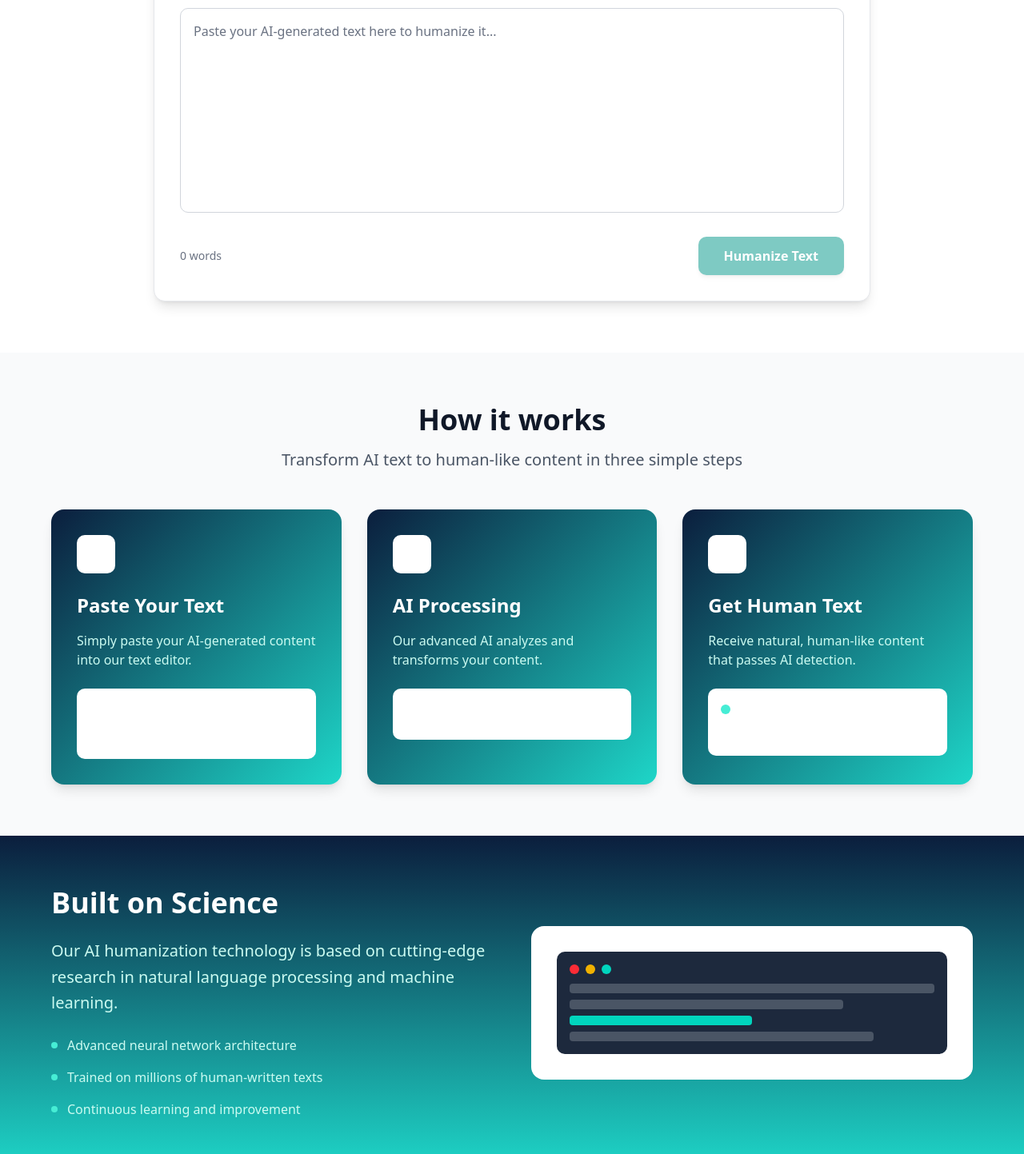
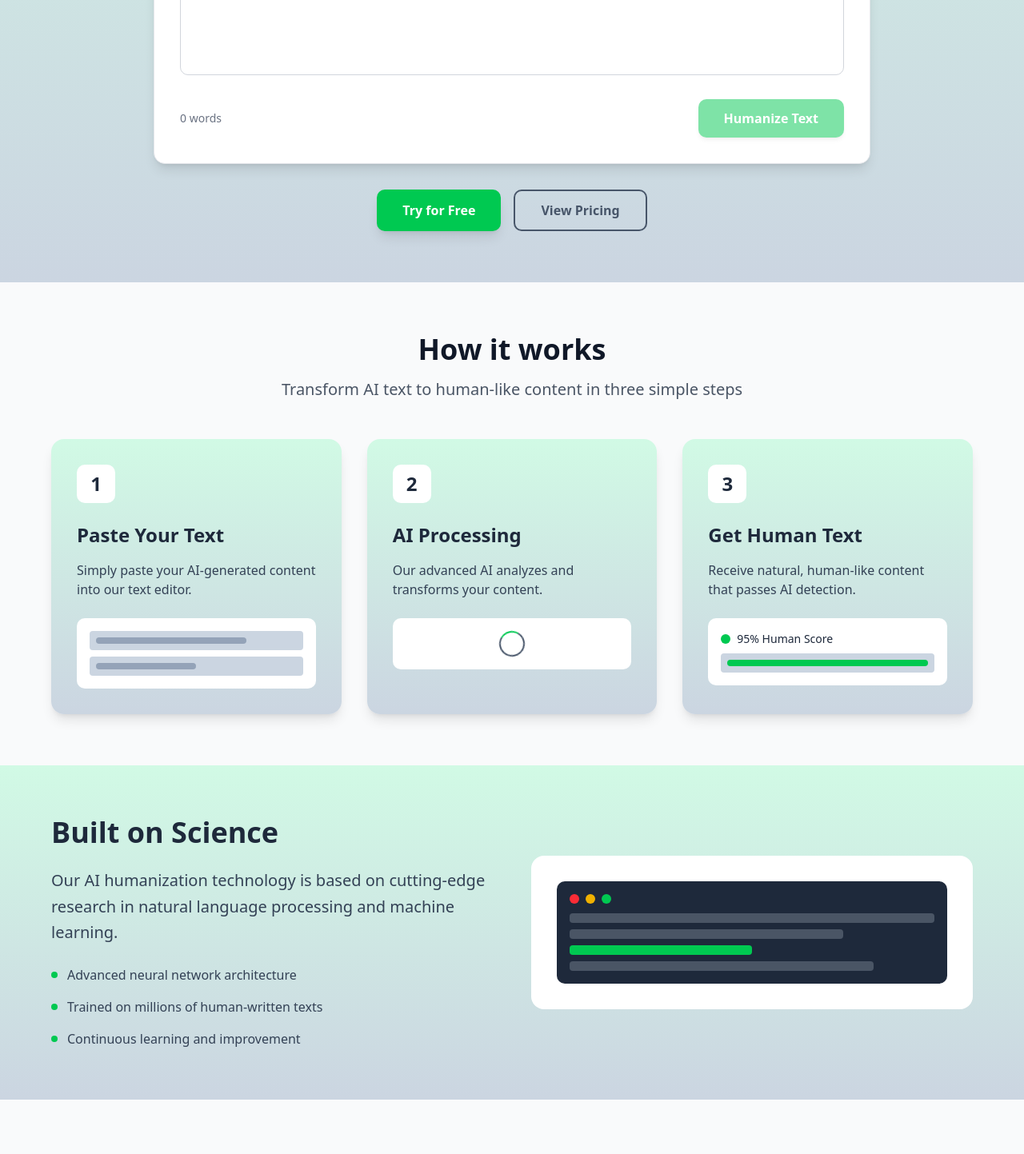
Before and after one commit to Rohitvishwakarma5133/hello, a Next.js app: page / in a window 1280 px wide. Shown: the part 660-2103 px from the top of the page at 80% size. Built offline with nearby package versions, Linux system fonts and the light colour scheme.

Commit message:
added the correct gradient and styling and needs to update the pricing and hero section

```diff
--- a/src/app/globals.css
+++ b/src/app/globals.css
@@ -107,32 +107,27 @@
   --muddy-waters: oklch(0.65 0.10 50);     /* #bb855f */
   --viking: oklch(0.60 0.20 240);          /* #5d8bb */
 
-  /* New Navy-Teal Gradient Palette */
-  --color-primary-navy: #0B1E3D;
-  --color-primary-teal: #1ED6C8;
-  --color-secondary-navy-light: #1a3454;
-  --color-secondary-teal-light: #4de0d6;
-  --color-secondary-teal-dark: #0ba398;
-  --color-accent-teal-50: #f0fdfc;
-  --color-accent-teal-100: #ccfbf1;
-  --color-accent-teal-200: #99f6e4;
-  --color-accent-teal-300: #5eead4;
-  --color-accent-teal-400: #2dd4bf;
-  --color-accent-teal-500: #14b8a6;
-  --color-accent-teal-600: #0d9488;
-  --color-accent-teal-700: #0f766e;
-  --color-accent-teal-800: #115e59;
-  --color-accent-teal-900: #134e4a;
-  --color-neutral-50: #f8fafc;
-  --color-neutral-100: #f1f5f9;
-  --color-neutral-200: #e2e8f0;
-  --color-neutral-300: #cbd5e1;
-  --color-neutral-400: #94a3b8;
-  --color-neutral-500: #64748b;
-  --color-neutral-600: #475569;
-  --color-neutral-700: #334155;
-  --color-neutral-800: #1e293b;
-  --color-neutral-900: #0f172a;
+  /* New Slate-Emerald Gradient Palette */
+  --color-primary-emerald: #10b981;
+  --color-slate-100: #f1f5f9;
+  --color-slate-200: #e2e8f0;
+  --color-slate-300: #cbd5e1;
+  --color-slate-400: #94a3b8;
+  --color-slate-500: #64748b;
+  --color-slate-600: #475569;
+  --color-slate-700: #334155;
+  --color-slate-800: #1e293b;
+  --color-slate-900: #0f172a;
+  --color-emerald-50: #ecfdf5;
+  --color-emerald-100: #d1fae5;
+  --color-emerald-200: #a7f3d0;
+  --color-emerald-300: #6ee7b7;
+  --color-emerald-400: #34d399;
+  --color-emerald-500: #10b981;
+  --color-emerald-600: #059669;
+  --color-emerald-700: #047857;
+  --color-emerald-800: #065f46;
+  --color-emerald-900: #064e3b;
 }
 
 .dark {
@@ -193,58 +188,57 @@
 /* Gradient Definitions */
 @layer utilities {
   .bg-gradient-primary {
-    background: linear-gradient(180deg, var(--color-primary-navy) 0%, var(--color-primary-teal) 100%);
+    background: linear-gradient(to top, var(--color-slate-300) 0%, var(--color-emerald-100) 100%);
   }
 
   .bg-gradient-primary-diagonal {
-    background: linear-gradient(135deg, var(--color-primary-navy) 0%, var(--color-primary-teal) 100%);
+    background: linear-gradient(135deg, var(--color-slate-300) 0%, var(--color-emerald-100) 100%);
   }
 
   .bg-gradient-accent {
-    background: linear-gradient(135deg, var(--color-accent-teal-500) 0%, var(--color-accent-teal-600) 100%);
+    background: linear-gradient(135deg, var(--color-emerald-500) 0%, var(--color-emerald-600) 100%);
   }
 
   /* Text Colors */
-  .text-primary-navy {
-    color: var(--color-primary-navy);
+  .text-primary-emerald {
+    color: var(--color-primary-emerald);
   }
 
-  .text-primary-teal {
-    color: var(--color-primary-teal);
+  .text-slate {
+    color: var(--color-slate-700);
   }
 
   /* Border Colors */
-  .border-primary-teal {
-    border-color: var(--color-primary-teal);
+  .border-primary-emerald {
+    border-color: var(--color-primary-emerald);
   }
 
   /* Focus States with WCAG AA Contrast */
-  .focus-teal:focus {
-    outline: 2px solid var(--color-accent-teal-500);
+  .focus-emerald:focus {
+    outline: 2px solid var(--color-emerald-500);
     outline-offset: 2px;
   }
 
   /* Button Variants with High Contrast */
   .btn-primary {
-    background-color: var(--color-accent-teal-600);
+    background-color: var(--color-emerald-500);
     color: white;
     transition: background-color 0.2s ease;
   }
 
   .btn-primary:hover {
-    background-color: var(--color-accent-teal-700);
+    background-color: var(--color-emerald-600);
   }
 
   .btn-secondary {
     background-color: transparent;
-    color: white;
-    border: 2px solid white;
+    color: var(--color-slate-700);
+    border: 2px solid var(--color-slate-600);
     transition: all 0.2s ease;
   }
 
   .btn-secondary:hover {
-    background-color: rgba(255, 255, 255, 0.15);
-    backdrop-filter: blur(4px);
+    background-color: var(--color-slate-100);
   }
 }
 
--- a/src/app/page.tsx
+++ b/src/app/page.tsx
@@ -53,16 +53,16 @@ export default function Home() {
               </h1>
             </div>
             <div className="hidden md:flex items-center space-x-8">
-              <a href="#" className="text-sm text-slate-600 hover:text-teal-600 transition-colors">
+              <a href="#" className="text-sm text-slate-600 hover:text-green-600 transition-colors">
                 AI Humanizer
               </a>
-              <a href="#" className="text-sm text-slate-600 hover:text-teal-600 transition-colors">
+              <a href="#" className="text-sm text-slate-600 hover:text-green-600 transition-colors">
                 Blog
               </a>
-              <a href="#" className="text-sm text-slate-600 hover:text-teal-600 transition-colors">
+              <a href="#" className="text-sm text-slate-600 hover:text-green-600 transition-colors">
                 Contact
               </a>
-              <a href="#" className="text-sm text-slate-600 hover:text-teal-600 transition-colors">
+              <a href="/pricing" className="text-sm text-slate-600 hover:text-green-600 transition-colors">
                 Pricing
               </a>
             </div>
@@ -70,7 +70,7 @@ export default function Home() {
               <button className="text-sm text-slate-600 hover:text-slate-800 px-3 py-2 transition-colors">
                 Log in
               </button>
-              <button className="text-sm bg-teal-600 text-white px-4 py-2 rounded-lg hover:bg-teal-700 transition-colors shadow-md">
+              <button className="bg-green-500 hover:bg-green-600 text-white rounded-[10px] transition-colors focus-visible:outline-none focus-visible:ring-2 focus-visible:ring-ring focus-visible:ring-offset-2 disabled:opacity-50 disabled:pointer-events-none text-sm px-4 py-2 shadow-md">
                 Try for free
               </button>
             </div>
@@ -78,38 +78,28 @@ export default function Home() {
         </div>
       </header>
 
-      {/* Hero Section */}
-      <section style={{background: 'linear-gradient(180deg, #0B1E3D 0%, #1ED6C8 100%)'}} className="py-16 px-4">
-        <div className="max-w-4xl mx-auto text-center text-white">
+      {/* Hero Section with Integrated Text Input */}
+      <section className="bg-gradient-to-t from-slate-300 to-emerald-100 py-16 px-4">
+        <div className="max-w-4xl mx-auto">
+          {/* Hero Content */}
+          <div className="text-center mb-12">
             {/* Trust Indicator */}
-          <div className="inline-flex items-center gap-2 bg-white bg-opacity-15 backdrop-blur-sm rounded-full px-4 py-2 mb-8">
-            <div className="w-2 h-2 bg-teal-300 rounded-full animate-pulse"></div>
-            <span className="text-sm font-medium text-white">Trusted by 50,000+ users</span>
+            <div className="inline-flex items-center gap-2 bg-white bg-opacity-20 backdrop-blur-sm rounded-full px-4 py-2 mb-8">
+              <div className="w-2 h-2 bg-green-500 rounded-full animate-pulse"></div>
+              <span className="text-sm font-medium text-slate-800">Trusted by 50,000+ users</span>
             </div>
 
-          <h1 className="text-4xl md:text-5xl font-bold mb-6 leading-tight text-white">
+            <h1 className="text-4xl md:text-5xl font-bold mb-6 leading-tight text-slate-800">
               Make AI Text Undetectable
             </h1>
-          <p className="text-xl md:text-xl mb-8 max-w-3xl mx-auto leading-relaxed text-white opacity-95">
+            <p className="text-xl md:text-xl mb-8 max-w-3xl mx-auto leading-relaxed text-slate-700">
               Transform AI-generated content into natural, human-like text that bypasses AI detection tools while maintaining quality and meaning.
             </p>
+          </div>
 
-          <div className="flex flex-col sm:flex-row gap-4 justify-center">
-            <button className="bg-white text-slate-800 font-semibold px-8 py-3 rounded-lg hover:bg-gray-100 transition-colors shadow-lg">
-              Try for Free
-            </button>
-            <button className="border-2 border-white text-white font-semibold px-8 py-3 rounded-lg hover:bg-white hover:bg-opacity-15 transition-colors backdrop-blur-sm">
-              View Pricing
-            </button>
-          </div>
-        </div>
-      </section>
-
-      {/* Main Text Area */}
-      <section className="py-16 px-4">
-        <div className="max-w-4xl mx-auto">
-          <div className="bg-white border border-gray-200 rounded-xl shadow-lg p-8">
-            <div className="flex items-center justify-between mb-8">
+          {/* Text Input Area */}
+          <div className="bg-white border border-gray-200 rounded-xl shadow-lg p-8 mb-8">
+            <div className="flex items-center justify-between mb-6">
               <div className="flex items-center gap-6">
                 <label className="text-lg font-semibold text-gray-800">Your Text</label>
                 <select className="bg-gray-100 border border-gray-300 rounded-lg px-4 py-2.5 text-gray-700 font-medium text-sm">
@@ -121,7 +111,7 @@ export default function Home() {
               </div>
               <button
                 onClick={handlePasteText}
-                className="flex items-center gap-2 bg-gray-100 hover:bg-gray-200 px-5 py-2.5 rounded-lg text-gray-700 font-medium transition-colors text-sm"
+                className="flex items-center gap-2 bg-gray-100 hover:bg-gray-200 px-4 py-2 rounded-lg text-gray-700 font-medium transition-colors text-sm"
               >
                 <Clipboard className="w-4 h-4" />
                 Paste Text
@@ -132,7 +122,7 @@ export default function Home() {
               value={inputText}
               onChange={(e) => setInputText(e.target.value)}
               placeholder="Paste your AI-generated text here to humanize it..."
-              className="w-full h-64 p-4 border border-gray-300 rounded-lg resize-none focus:outline-none focus:ring-2 focus:ring-teal-500 focus:border-teal-500 text-gray-800 placeholder:text-gray-500"
+              className="w-full h-64 p-4 border border-gray-300 rounded-lg resize-none focus:outline-none focus:ring-2 focus:ring-green-500 focus:border-green-500 text-gray-800 placeholder:text-gray-500"
             />
 
             <div className="flex justify-between items-center mt-6">
@@ -144,7 +134,7 @@ export default function Home() {
                   <div className="flex items-center gap-2">
                     <span className="text-sm text-gray-500">Human Score:</span>
                     <span className={`text-sm font-bold ${
-                      aiScore >= 80 ? 'text-teal-600' :
+                      aiScore >= 80 ? 'text-green-600' :
                       aiScore >= 60 ? 'text-yellow-600' : 'text-red-500'
                     }`}>
                       {aiScore}%
@@ -155,7 +145,7 @@ export default function Home() {
               <button
                 onClick={handleHumanize}
                 disabled={!inputText.trim() || isLoading}
-                className="bg-teal-600 hover:bg-teal-700 disabled:opacity-50 disabled:cursor-not-allowed text-white font-semibold py-3 px-8 rounded-lg transition-colors shadow-md hover:shadow-lg"
+                className="bg-green-500 hover:bg-green-600 text-white rounded-[10px] transition-colors focus-visible:outline-none focus-visible:ring-2 focus-visible:ring-ring focus-visible:ring-offset-2 disabled:opacity-50 disabled:pointer-events-none font-semibold py-3 px-8 shadow-md hover:shadow-lg"
               >
                 {isLoading ? 'Humanizing...' : 'Humanize Text'}
               </button>
@@ -164,16 +154,26 @@ export default function Home() {
 
           {/* Humanized Output */}
           {humanizedText && (
-            <div className="mt-8 bg-teal-50 border border-teal-200 rounded-xl p-8">
+            <div className="bg-green-50 border border-green-200 rounded-xl p-8">
               <div className="flex items-center gap-2 mb-4">
-                <div className="w-3 h-3 bg-teal-500 rounded-full"></div>
-                <h3 className="text-xl font-semibold text-teal-800">Humanized Text</h3>
+                <div className="w-3 h-3 bg-green-500 rounded-full"></div>
+                <h3 className="text-xl font-semibold text-green-800">Humanized Text</h3>
               </div>
-              <div className="bg-white border border-teal-200 rounded-lg p-6">
+              <div className="bg-white border border-green-200 rounded-lg p-6">
                 <p className="text-gray-800 leading-relaxed whitespace-pre-wrap">{humanizedText}</p>
               </div>
             </div>
           )}
+
+          {/* Call to Action Buttons */}
+          <div className="flex flex-col sm:flex-row gap-4 justify-center mt-8">
+            <button className="bg-green-500 hover:bg-green-600 text-white rounded-[10px] transition-colors focus-visible:outline-none focus-visible:ring-2 focus-visible:ring-ring focus-visible:ring-offset-2 disabled:opacity-50 disabled:pointer-events-none font-semibold px-8 py-3 shadow-lg">
+              Try for Free
+            </button>
+            <button className="border-2 border-slate-600 text-slate-600 font-semibold px-8 py-3 rounded-[10px] hover:bg-slate-100 transition-colors">
+              View Pricing
+            </button>
+          </div>
         </div>
       </section>
 
@@ -190,54 +190,54 @@ export default function Home() {
           </div>
 
           <div className="grid md:grid-cols-3 gap-8">
-            <div style={{background: 'linear-gradient(135deg, #0B1E3D 0%, #1ED6C8 100%)'}} className="rounded-2xl p-8 text-white shadow-lg">
-              <div className="w-12 h-12 bg-white bg-opacity-20 rounded-lg flex items-center justify-center mb-6">
-                <span className="text-2xl font-bold">1</span>
+            <div className="bg-gradient-to-t from-slate-300 to-emerald-100 rounded-2xl p-8 text-slate-800 shadow-lg">
+              <div className="w-12 h-12 bg-white bg-opacity-40 rounded-lg flex items-center justify-center mb-6">
+                <span className="text-2xl font-bold text-slate-800">1</span>
               </div>
-              <h3 className="text-2xl font-bold mb-4">Paste Your Text</h3>
-              <p className="text-teal-100 mb-6">
+              <h3 className="text-2xl font-bold mb-4 text-slate-800">Paste Your Text</h3>
+              <p className="text-slate-700 mb-6">
                 Simply paste your AI-generated content into our text editor.
               </p>
-              <div className="bg-white bg-opacity-10 rounded-lg p-4">
-                <div className="bg-white bg-opacity-20 rounded p-2 mb-2">
-                  <div className="h-2 bg-white bg-opacity-30 rounded w-3/4"></div>
+              <div className="bg-white bg-opacity-20 rounded-lg p-4">
+                <div className="bg-slate-300 bg-opacity-50 rounded p-2 mb-2">
+                  <div className="h-2 bg-slate-400 rounded w-3/4"></div>
                 </div>
-                <div className="bg-white bg-opacity-20 rounded p-2">
-                  <div className="h-2 bg-white bg-opacity-30 rounded w-1/2"></div>
+                <div className="bg-slate-300 bg-opacity-50 rounded p-2">
+                  <div className="h-2 bg-slate-400 rounded w-1/2"></div>
                 </div>
               </div>
             </div>
 
-            <div style={{background: 'linear-gradient(135deg, #0B1E3D 0%, #1ED6C8 100%)'}} className="rounded-2xl p-8 text-white shadow-lg">
-              <div className="w-12 h-12 bg-white bg-opacity-20 rounded-lg flex items-center justify-center mb-6">
-                <span className="text-2xl font-bold">2</span>
+            <div className="bg-gradient-to-t from-slate-300 to-emerald-100 rounded-2xl p-8 text-slate-800 shadow-lg">
+              <div className="w-12 h-12 bg-white bg-opacity-40 rounded-lg flex items-center justify-center mb-6">
+                <span className="text-2xl font-bold text-slate-800">2</span>
               </div>
-              <h3 className="text-2xl font-bold mb-4">AI Processing</h3>
-              <p className="text-teal-100 mb-6">
+              <h3 className="text-2xl font-bold mb-4 text-slate-800">AI Processing</h3>
+              <p className="text-slate-700 mb-6">
                 Our advanced AI analyzes and transforms your content.
               </p>
-              <div className="bg-white bg-opacity-10 rounded-lg p-4">
+              <div className="bg-white bg-opacity-20 rounded-lg p-4">
                 <div className="flex items-center justify-center">
-                  <div className="w-8 h-8 border-2 border-white border-opacity-30 border-t-white rounded-full animate-spin"></div>
+                  <div className="w-8 h-8 border-2 border-slate-600 border-t-green-500 rounded-full animate-spin"></div>
                 </div>
               </div>
             </div>
 
-            <div style={{background: 'linear-gradient(135deg, #0B1E3D 0%, #1ED6C8 100%)'}} className="rounded-2xl p-8 text-white shadow-lg">
-              <div className="w-12 h-12 bg-white bg-opacity-20 rounded-lg flex items-center justify-center mb-6">
-                <span className="text-2xl font-bold">3</span>
+            <div className="bg-gradient-to-t from-slate-300 to-emerald-100 rounded-2xl p-8 text-slate-800 shadow-lg">
+              <div className="w-12 h-12 bg-white bg-opacity-40 rounded-lg flex items-center justify-center mb-6">
+                <span className="text-2xl font-bold text-slate-800">3</span>
               </div>
-              <h3 className="text-2xl font-bold mb-4">Get Human Text</h3>
-              <p className="text-teal-100 mb-6">
+              <h3 className="text-2xl font-bold mb-4 text-slate-800">Get Human Text</h3>
+              <p className="text-slate-700 mb-6">
                 Receive natural, human-like content that passes AI detection.
               </p>
-              <div className="bg-white bg-opacity-10 rounded-lg p-4">
+              <div className="bg-white bg-opacity-20 rounded-lg p-4">
                 <div className="flex items-center gap-2 mb-2">
-                  <div className="w-3 h-3 bg-teal-300 rounded-full"></div>
-                  <span className="text-sm">95% Human Score</span>
+                  <div className="w-3 h-3 bg-green-500 rounded-full"></div>
+                  <span className="text-sm text-slate-800">95% Human Score</span>
                 </div>
-                <div className="bg-white bg-opacity-20 rounded p-2">
-                  <div className="h-2 bg-white bg-opacity-40 rounded w-full"></div>
+                <div className="bg-slate-300 bg-opacity-50 rounded p-2">
+                  <div className="h-2 bg-green-500 rounded w-full"></div>
                 </div>
               </div>
             </div>
@@ -246,42 +246,42 @@ export default function Home() {
       </section>
 
       {/* Built on Science Section */}
-      <section style={{background: 'linear-gradient(180deg, #0B1E3D 0%, #1ED6C8 100%)'}} className="py-16 px-4">
+      <section className="bg-gradient-to-t from-slate-300 to-emerald-100 py-16 px-4">
         <div className="max-w-6xl mx-auto">
           <div className="grid md:grid-cols-2 gap-12 items-center">
-            <div className="text-white">
+            <div className="text-slate-800">
               <h2 className="text-4xl font-bold mb-6">
                 Built on Science
               </h2>
-              <p className="text-xl text-teal-100 mb-6 leading-relaxed">
+              <p className="text-xl text-slate-700 mb-6 leading-relaxed">
                 Our AI humanization technology is based on cutting-edge research in natural language processing and machine learning.
               </p>
               <ul className="space-y-4">
                 <li className="flex items-center gap-3">
-                  <div className="w-2 h-2 bg-teal-300 rounded-full"></div>
-                  <span className="text-teal-100">Advanced neural network architecture</span>
+                  <div className="w-2 h-2 bg-green-500 rounded-full"></div>
+                  <span className="text-slate-700">Advanced neural network architecture</span>
                 </li>
                 <li className="flex items-center gap-3">
-                  <div className="w-2 h-2 bg-teal-300 rounded-full"></div>
-                  <span className="text-teal-100">Trained on millions of human-written texts</span>
+                  <div className="w-2 h-2 bg-green-500 rounded-full"></div>
+                  <span className="text-slate-700">Trained on millions of human-written texts</span>
                 </li>
                 <li className="flex items-center gap-3">
-                  <div className="w-2 h-2 bg-teal-300 rounded-full"></div>
-                  <span className="text-teal-100">Continuous learning and improvement</span>
+                  <div className="w-2 h-2 bg-green-500 rounded-full"></div>
+                  <span className="text-slate-700">Continuous learning and improvement</span>
                 </li>
               </ul>
             </div>
-            <div className="bg-white bg-opacity-15 backdrop-blur-sm rounded-2xl p-8">
+            <div className="bg-white bg-opacity-30 backdrop-blur-sm rounded-2xl p-8">
               <div className="bg-slate-800 rounded-lg p-4">
                 <div className="flex gap-2 mb-3">
                   <div className="w-3 h-3 bg-red-500 rounded-full"></div>
                   <div className="w-3 h-3 bg-yellow-500 rounded-full"></div>
-                  <div className="w-3 h-3 bg-teal-400 rounded-full"></div>
+                  <div className="w-3 h-3 bg-green-500 rounded-full"></div>
                 </div>
                 <div className="space-y-2">
                   <div className="h-3 bg-gray-600 rounded w-full"></div>
                   <div className="h-3 bg-gray-600 rounded w-3/4"></div>
-                  <div className="h-3 bg-teal-400 rounded w-1/2"></div>
+                  <div className="h-3 bg-green-500 rounded w-1/2"></div>
                   <div className="h-3 bg-gray-600 rounded w-5/6"></div>
                 </div>
               </div>
```
Also changed, not shown: src/app/pricing/page.tsx (+67 -70 lines), 1 other file (tests, documents, lock files or other folders). Lines whose indentation alone changed are shown as unchanged.
